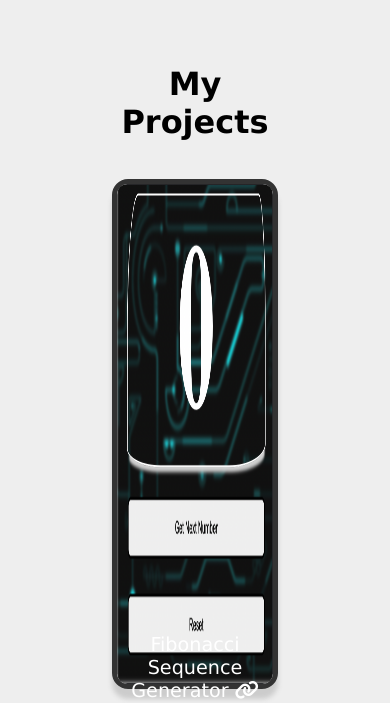
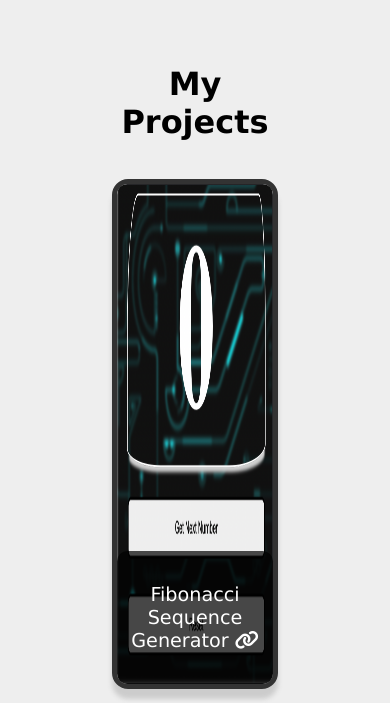
Before and after one commit to Thikkar/personal-website, a plain HTML site: page pages/projects.html in a window 390 px wide. Shown: the part 159-862 px from the top of the page. Drawn offline with Linux system fonts and the light colour scheme.

Commit message:
media queries

```diff
--- a/style.css
+++ b/style.css
@@ -168,6 +168,7 @@ main h1 {
 .link-container a {
     position: absolute;
     visibility: hidden;
+    cursor: pointer;
     bottom : -50px;
 
     padding: 2rem 0;
@@ -192,7 +193,6 @@ main h1 {
 .project:hover .link-container a{
     position: absolute;
     visibility: visible;
-    cursor: pointer;
 
     bottom: 0;
     background-color: rgba(0,0,0,0.7);
@@ -314,7 +314,7 @@ input:checked + .slider:before {
 }
 
 /* MEDIA QUERIES */
-/* @media(prefers-reduced-motion) {
+@media(prefers-reduced-motion) {
     * {
         animation: none !important;
         transition: none !important;
@@ -323,7 +323,7 @@ input:checked + .slider:before {
     .project {
         opacity: 1;
     }
-} */
+}
 
 /* MOBILE AND TABLET */
 @media(max-width: 1024px) {
@@ -336,6 +336,10 @@ input:checked + .slider:before {
     }
 
     .link-container a {
+        position: absolute;
         visibility: visible;
+
+        bottom: 0;
+        background-color: rgba(0,0,0,0.7);
     }
 }
```
